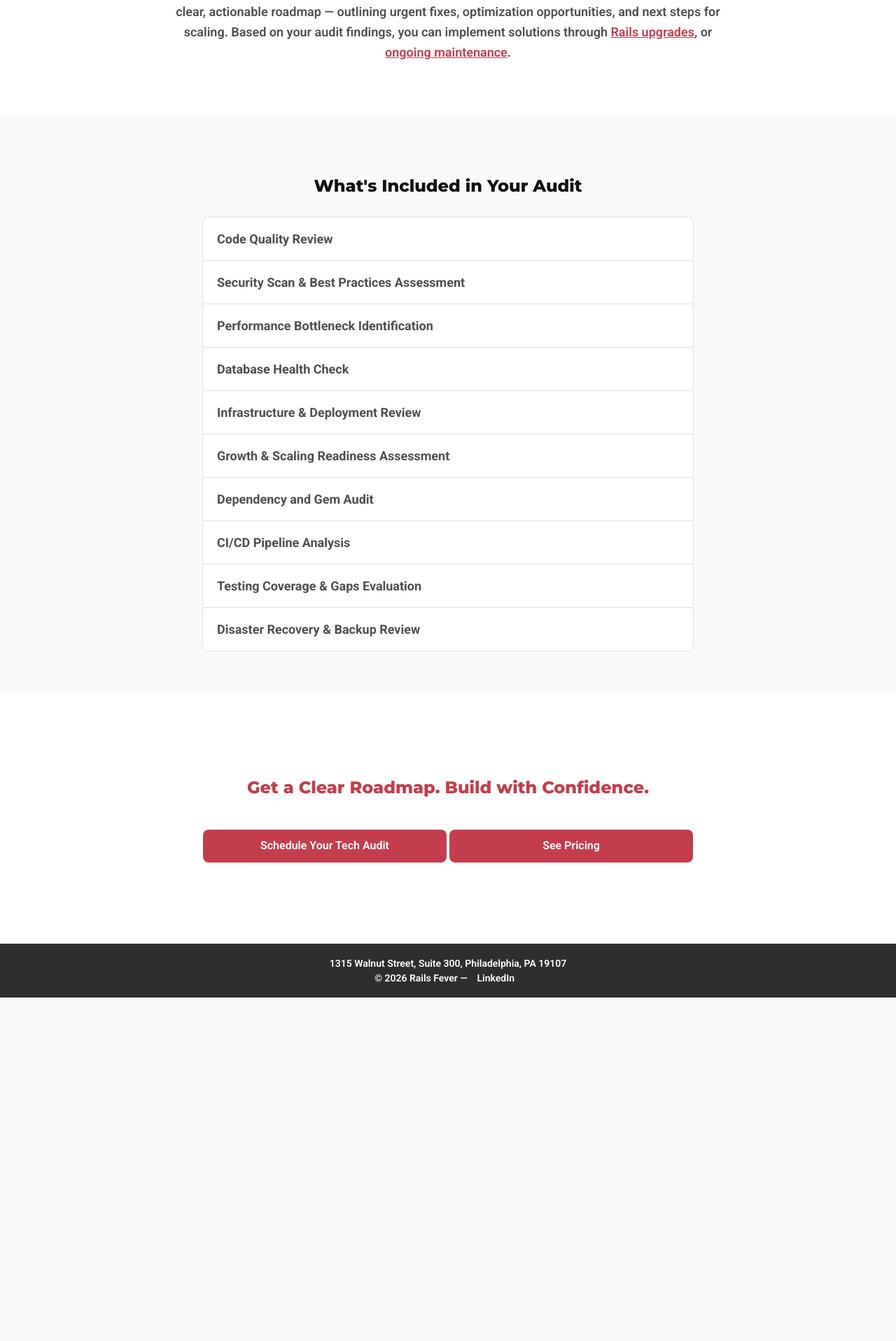
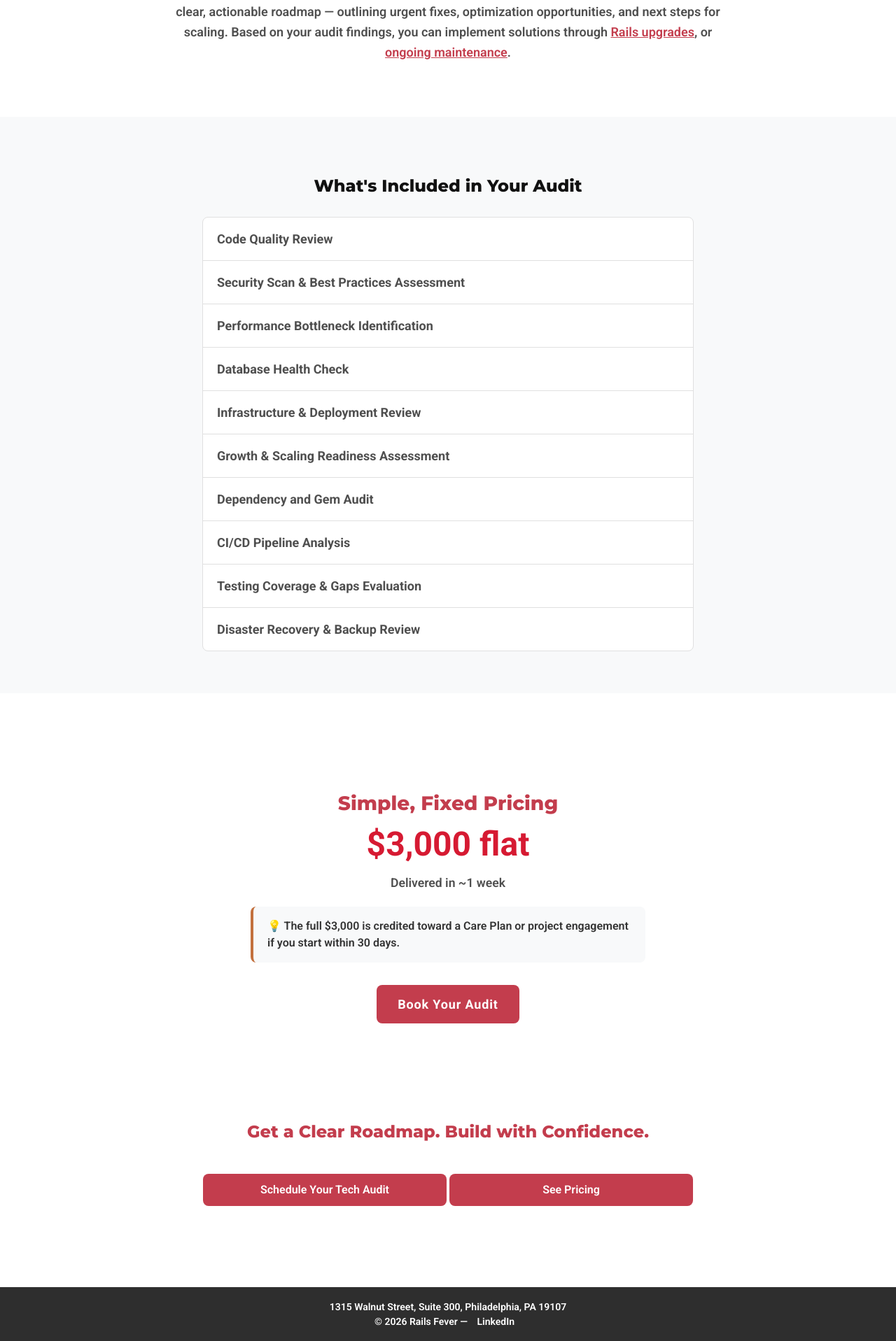
Before and after one commit to waleo/railsfever-05-2025, a Jekyll site: the page built from services/rails_tech_audit.html, in a window 1280 px wide. Shown: the part 1189-3106 px from the top of the page at 70% size. Built offline with Jekyll 4.4.1, drawn with Linux system fonts in a browser that asks for light colours; before the commit the page ends 2615 px from its top, so only the background shows below that.

Commit message:
Add flat $3,000 Rails Tech Audit with 30-day credit
Position the audit as a low-friction, fixed-price entry point that converts to
retainer/project work.

- _data/pricing.yml: the Tech Audit project_services entry is now the single
  source of truth for its price ($3,000 flat), turnaround (~1 week), and credit
  terms (full fee credited toward a Care Plan or project within 30 days). Added
  id fields so the service page can look it up.
- rails_tech_audit.html: add a "Simple, Fixed Pricing" section rendered from the
  data (price, turnaround, credit) with a booking CTA.
- pricing.html: the hub's audit card now surfaces the 30-day credit line.
- SCSS: styles for the audit pricing block and the hub credit note.

Co-Authored-By: Claude Opus 4.8 <noreply@anthropic.com>

```diff
--- a/_data/pricing.yml
+++ b/_data/pricing.yml
@@ -38,27 +38,37 @@ emergency:
 # Quote-based / project services. Shown on /pricing/ under
 # "Project-Based Services", each linking to its service page.
 project_services:
-  - name: "Rails Upgrade Express"
+  - id: upgrade
+    name: "Rails Upgrade Express"
     icon: "⬆️"
     url: "/services/rails_upgrade_express/"
     pricing_model: "Quoted per project"
     description: "Safe, staged Ruby and Rails version upgrades with test fixes and compatibility work."
-  - name: "Rails Tech Audit"
+  # The Rails Tech Audit is a fixed-price offer. This entry is the single source
+  # of truth for its price, turnaround, and credit terms — rendered on both
+  # /pricing/ and /services/rails_tech_audit/ (looked up there by id).
+  - id: audit
+    name: "Rails Tech Audit"
     icon: "🔍"
     url: "/services/rails_tech_audit/"
-    pricing_model: "Fixed-scope audit"
-    description: "A deep technical review of your app with a prioritized risk and improvement roadmap."
-  - name: "Rails Rescue Kit"
+    pricing_model: "$3,000 flat"
+    turnaround: "Delivered in ~1 week"
+    credit: "The full $3,000 is credited toward a Care Plan or project engagement if you start within 30 days."
+    description: "A deep technical review of your app with a prioritized risk and improvement roadmap — including a team process review to surface bottlenecks."
+  - id: rescue
+    name: "Rails Rescue Kit"
     icon: "🛟"
     url: "/services/rails_rescue_kit/"
     pricing_model: "Flat project rate"
     description: "Diagnose and stabilize a broken or failing legacy Rails app, fast."
-  - name: "Feature Development"
+  - id: feature
+    name: "Feature Development"
     icon: "✨"
     url: "/services/rails_feature_development/"
     pricing_model: "Monthly engagement or scoped build"
     description: "Senior-led feature delivery inside your existing Rails app — no hiring required."
-  - name: "Fractional CTO"
+  - id: cto
+    name: "Fractional CTO"
     icon: "🧭"
     url: "/services/fractional_cto/"
     pricing_model: "Monthly retainer"
--- a/_sass/_pricing.scss
+++ b/_sass/_pricing.scss
@@ -527,6 +527,16 @@
         margin-bottom: 1rem;
       }
 
+      .project-credit {
+        background: #fff8ec;
+        border-radius: 8px;
+        padding: 0.65rem 0.85rem;
+        font-size: 0.9rem;
+        color: #7a4a1d;
+        line-height: 1.4;
+        margin-bottom: 1rem;
+      }
+
       .project-link {
         font-weight: 600;
         color: #D61A32;
--- a/_sass/services/_tech_audit.scss
+++ b/_sass/services/_tech_audit.scss
@@ -1,3 +1,39 @@
 .tech-audit-service {
   // Uses shared .problem-card, .audit-section, .audit-list, .audit-item from _components.scss
+
+  .audit-pricing {
+    text-align: center;
+    max-width: 640px;
+    margin: 0 auto;
+    padding: 60px 20px 20px;
+
+    h2 {
+      margin-bottom: 1rem;
+    }
+
+    .audit-price {
+      font-size: 3rem;
+      font-weight: 700;
+      color: #D61A32;
+      line-height: 1.1;
+    }
+
+    .audit-turnaround {
+      color: #4F4F4F;
+      font-size: 1.1rem;
+      margin-bottom: 1.5rem;
+    }
+
+    .audit-credit {
+      background: #f8f9fa;
+      border-left: 4px solid #C3703D;
+      border-radius: 8px;
+      padding: 1rem 1.25rem;
+      color: #333;
+      line-height: 1.5;
+      max-width: 520px;
+      margin: 0 auto 2rem;
+      text-align: left;
+    }
+  }
 }
--- a/pricing.html
+++ b/pricing.html
@@ -203,6 +203,7 @@ description: Transparent pricing for Ruby on Rails services — monthly care pla
           <h3>{{ svc.name }}</h3>
           <p class="project-model">{{ svc.pricing_model }}</p>
           <p class="project-desc">{{ svc.description }}</p>
+          {% if svc.credit %}<p class="project-credit">💡 {{ svc.credit }}</p>{% endif %}
           <span class="project-link">Learn more →</span>
         </a>
         {% endfor %}
--- a/services/rails_tech_audit.html
+++ b/services/rails_tech_audit.html
@@ -44,6 +44,15 @@ description: Get a deep technical audit of your Rails app. Identify risks, bottl
     </div>
   </section>
 
+  {% assign audit = site.data.pricing.project_services | where: "id", "audit" | first %}
+  <section class="audit-pricing">
+    <h2>Simple, Fixed Pricing</h2>
+    <div class="audit-price">{{ audit.pricing_model }}</div>
+    <p class="audit-turnaround">{{ audit.turnaround }}</p>
+    <p class="audit-credit">💡 {{ audit.credit }}</p>
+    <a href="{{ site.schedule_meeting_link }}" target="_blank" class="cta-button">Book Your Audit</a>
+  </section>
+
   <section id="contact" class="contact">
     <h2>Get a Clear Roadmap. Build with Confidence.</h2>
     <a href="{{ site.schedule_meeting_link }}" target="_blank">Schedule Your Tech Audit</a>
```
